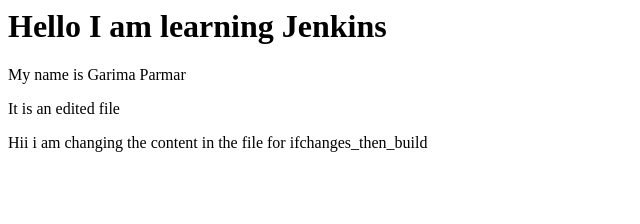
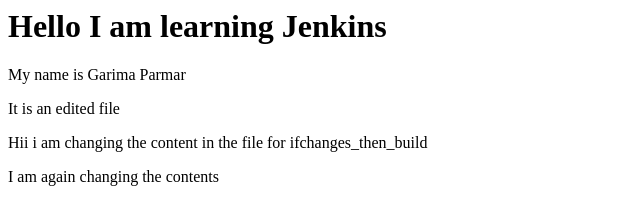
Before and after one commit to garimaparmar/demo, a plain HTML site: page index.html in a window 1280 px wide. Shown: the whole page, without its empty margins (0-640 px from the left). Drawn offline with Linux system fonts and the light colour scheme.

Commit message:
Update index.html

```diff
--- a/index.html
+++ b/index.html
@@ -4,5 +4,6 @@
     <p>My name is Garima Parmar</p>
     <p>It is an edited file  </p>
     <p>Hii i am changing the content in the file for ifchanges_then_build </p>
+    <p> I am again changing the contents </p>
   </body>
 </html>
```
